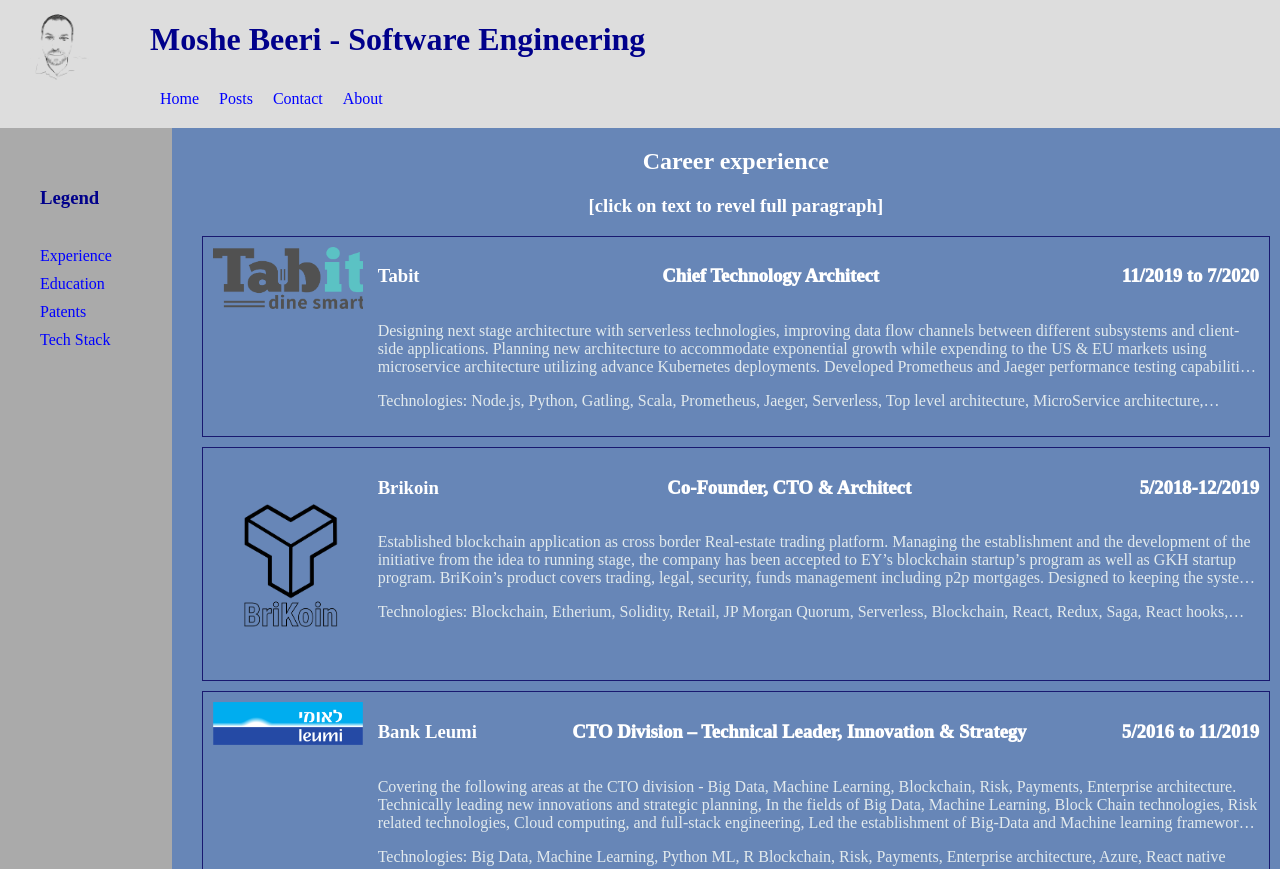
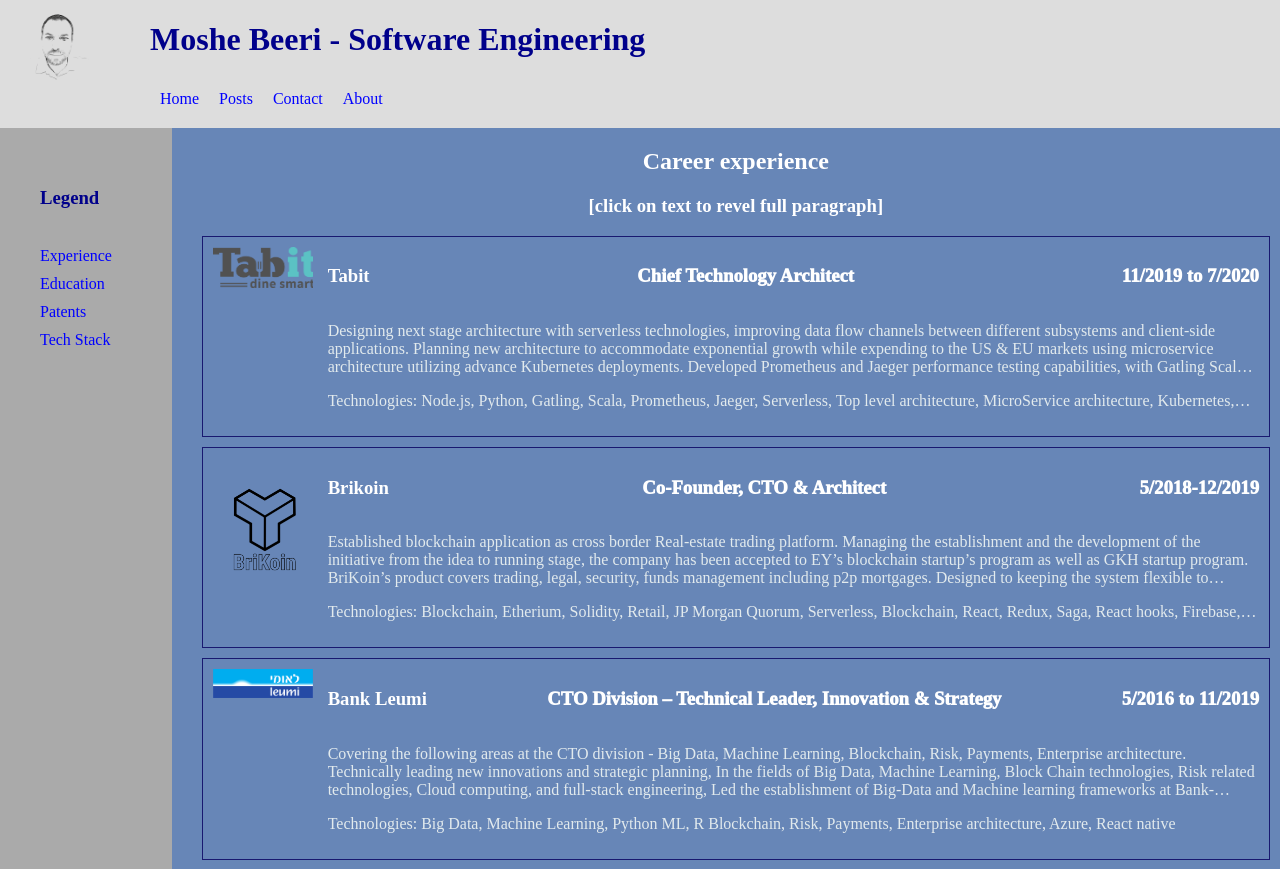
Before and after one commit to moshebeeri/resume, a plain HTML site: page index.html in a window 1280 px wide. Shown: the top 869 px of the page. Drawn offline with Linux system fonts and the light colour scheme.

Commit message:
fixing comany logo  styling

```diff
--- a/style/main.css
+++ b/style/main.css
@@ -184,7 +184,7 @@
 }
 
 .company-logo {
-  max-width:150px;
+  width:100px;
 }
 
 .job-description {
```
